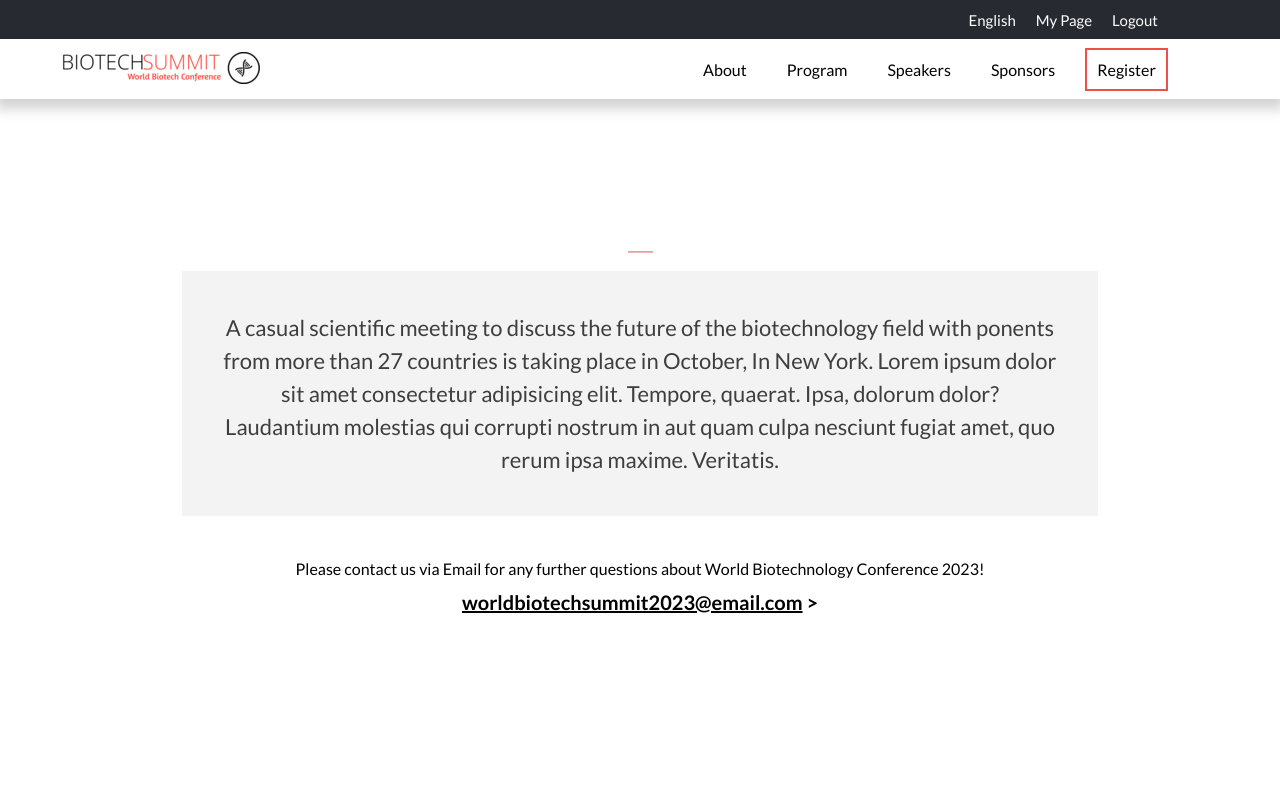
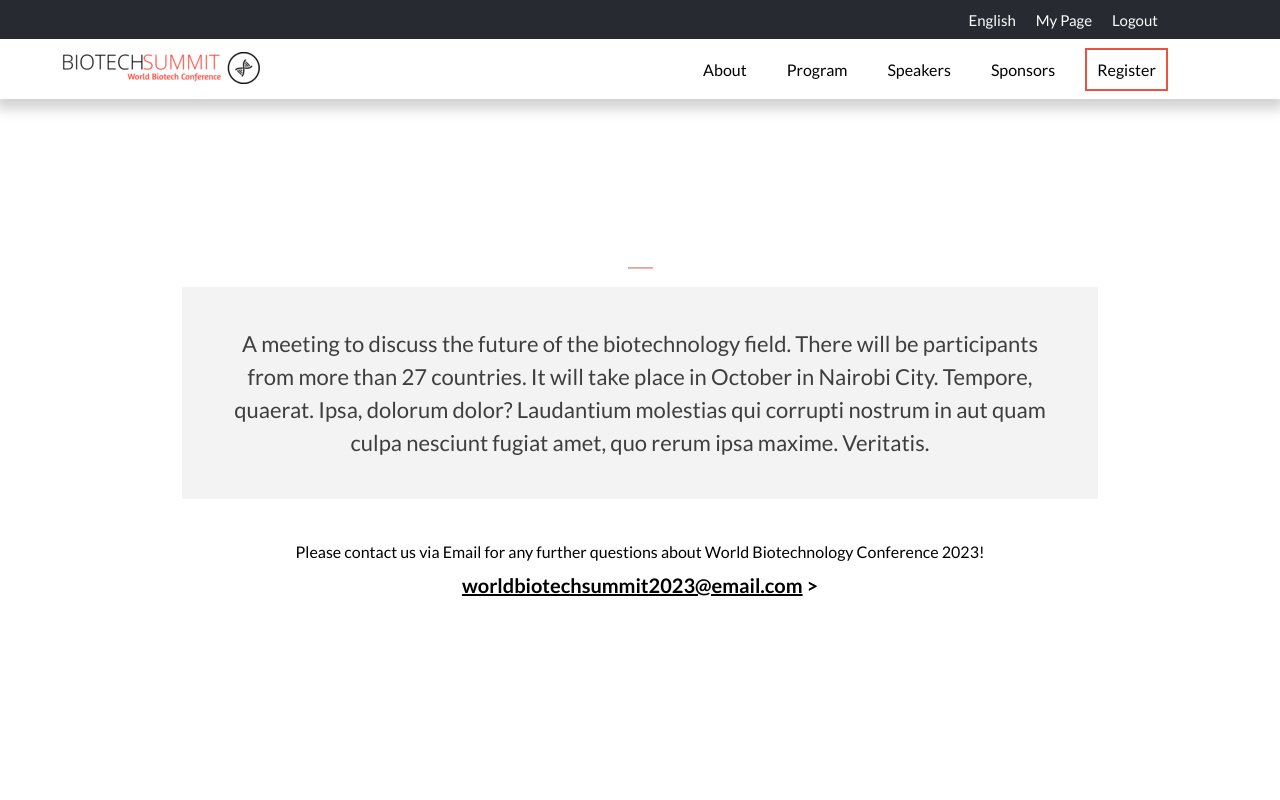
Before and after one commit to Lameck1/biotech_conference, a plain HTML site: page about.html in a window 1280 px wide. Shown: the top 800 px of the page. Drawn offline with Linux system fonts and the light colour scheme.

Commit message:
Edit about.html

```diff
--- a/about.html
+++ b/about.html
@@ -76,12 +76,13 @@
             <div class="about_container">
                 <h2 class="headline_about">"Hello! Biotech enthusiasts"</h2>
                 <hr class="about_line one">
-                <p class="about_text one">A casual scientific meeting to discuss the future of the biotechnology field
-                    with ponents from more than 27 countries is taking place in October, In New York. Lorem ipsum dolor
-                    sit amet consectetur adipisicing elit. Tempore, quaerat. Ipsa, dolorum dolor? Laudantium molestias
+                <p class="about_text one">A meeting to discuss the future of the biotechnology
+                    field. There will be participants from more than 27 countries. It will take place in October
+                    in Nairobi City. Tempore, quaerat. Ipsa, dolorum dolor? Laudantium molestias
                     qui corrupti nostrum in aut quam culpa nesciunt fugiat amet, quo rerum ipsa maxime. Veritatis.</p>
-                <p class="about_text two">A casual scientific meeting to discuss the future of the biotechnology field
-                    with ponents from more than 27 countries is taking place in October, In New York.</p>
+                <p class="about_text two">A meeting to discuss the future of the biotechnology
+                    field. There will be participants from more than 27 countries. It will take place in October
+                    in Nairobi City.</p>
                 <p class="about_site">Please contact us via Email for any further questions about World Biotechnology
                     Conference 2023!</p>
                 <h2 class="about_mail"><u>worldbiotechsummit2023@email.com</u> &gt;</h2>
```
